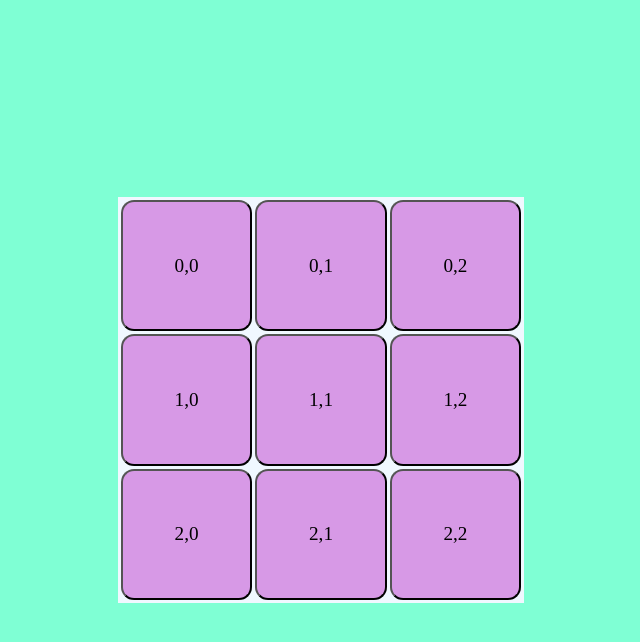
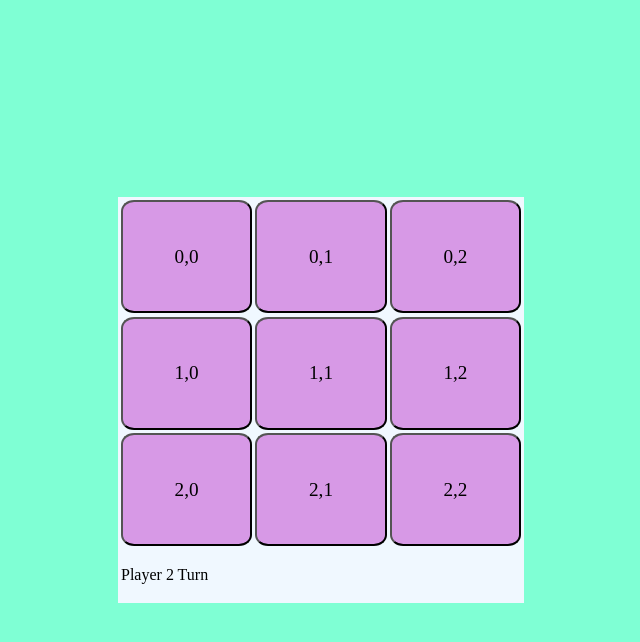
Before and after one commit to Shriyashzzz/tic-tac-toe, a website: page index.html in a window 1280 px wide. Both pictures are taken after a click on the button "0,0". Shown: the whole page, without its empty margins (319-959 px from the left). Drawn offline with Linux system fonts and the light colour scheme.

Commit message:
working player rotation && button disbles on draw and winning

```diff
--- a/index.html
+++ b/index.html
@@ -20,7 +20,9 @@
             <button class="2,0 cell">2,0</button>
             <button class="2,1 cell">2,1</button>
             <button class="2,2 cell ">2,2</button>
+            <p class = "gameInfo">Hello</p>
         </article>
+
     </main>
 
 
--- a/js.js
+++ b/js.js
@@ -5,24 +5,19 @@ const gameBoard = (function(){
     const boardArray = Array.from({length: 3}, () => Array(3).fill(undefined))
 
     const setValue = (id, row, col, playerOwnInputArray) =>{
-        if(checkIfOccupied(row, col)!= true){ // false means hit box was empty hence can aprrove hit
         if(id ==1 ){
             boardArray[row][col] = "X"
             playerOwnInputArray[row][col] = id;
-                return true; //true means hit box was unnoocupied and therefore allowed to hit
         }
 
         else if(id ==2){
             boardArray[row][col] = "O"
             playerOwnInputArray[row][col] = id;
-                return true;  //true means hit box was unnoocupied and therefore allowed to hit
             }
-
+        console.table(boardArray);
         }
 
 
-       console.table(boardArray);
-    }
 
 
     const getValueAt = (row, col) =>{
@@ -30,9 +25,9 @@ const gameBoard = (function(){
         }
      const checkIfOccupied = (row, col)=>{
         if(getValueAt(row, col) === undefined){
-            return false;
+            return false; // false for unoccupiedhit index
         }else{
-            return true;
+            return true; // true for occupied hit index
         }
 
     }
@@ -40,6 +35,7 @@ const gameBoard = (function(){
 
     const invokeIfWon = (id,winningIndexString ) =>{
         console.log(`player${id} won by choosing values at `,winningIndexString )
+        userUI.disableButton();
     }
     const checkIfWon = (id, givenBoard)  =>{
         console.log("checkIfWon starting");
@@ -92,8 +88,9 @@ const gameBoard = (function(){
         const playerOwnInputArray = Array.from({length: 3}, () => Array(3).fill(undefined));
 
         const inputValue = (arrayIndexRow, arrayIndexCol) => {
-            setValue(playerid,arrayIndexRow, arrayIndexCol, playerOwnInputArray);
+            setValue(playerid,arrayIndexRow, arrayIndexCol, playerOwnInputArray)
             checkIfWon(playerid, playerOwnInputArray)
+
         }
 
 
@@ -105,36 +102,57 @@ const gameBoard = (function(){
     const player2 = createPlayer(2);
 
 
-    return{player1, player2};  // Documenting my mistakes with comments. Hence make sure it's in {} tags to ensure you are returning objects!
+    return{player1, player2, checkIfOccupied};  // Documenting my mistakes with comments. Hence make sure it's in {} tags to ensure you are returning objects!
 
 })(); // need () for IIFE
 
 
 
 
-const start = ( function(){
+const userUI = ( function(){
 
     let even0ddCounter = 1;
     const clickBtn = document.querySelectorAll(".cell");
+    const gameInfo= document.querySelector(".gameInfo");
+    gameInfo.textContent = "Player 1 Turn"
     clickBtn.forEach((button) => button.addEventListener('click', ()=>{
         let hitIndex = button.textContent.split(',');
+        if(gameBoard.checkIfOccupied(hitIndex[0], hitIndex[1])){
+            return
+        }
+        else if(even0ddCounter ==9){
+            disableButton();
+            setPlayerinfo("Draw")
+        }
+        else{
             if(even0ddCounter%2 !=0){
                 gameBoard.player1.inputValue(hitIndex[0], hitIndex[1])
-
                 even0ddCounter +=1
+                setPlayerinfo("Player 2 Turn")
                 // player1.inputValue()
             }else{
                 gameBoard.player2.inputValue(hitIndex[0], hitIndex[1])
                 even0ddCounter+=1
+                setPlayerinfo("Player 1 Turn")
+        }
+        }
 
-        }
 
 
     }))
 
-    const checkHitOverlap = (player, row, col) =>
-        if
+    const setPlayerinfo = (info) =>{
+        gameInfo.textContent = info;
+
     }
 
+    const disableButton = () =>{
+        clickBtn.forEach((button) =>{
+            button.disabled =true;
+        })
+        console.log("game over")
+    }
+
+    return {disableButton};
 
 })();
```
Lines whose indentation alone changed are shown as unchanged.
